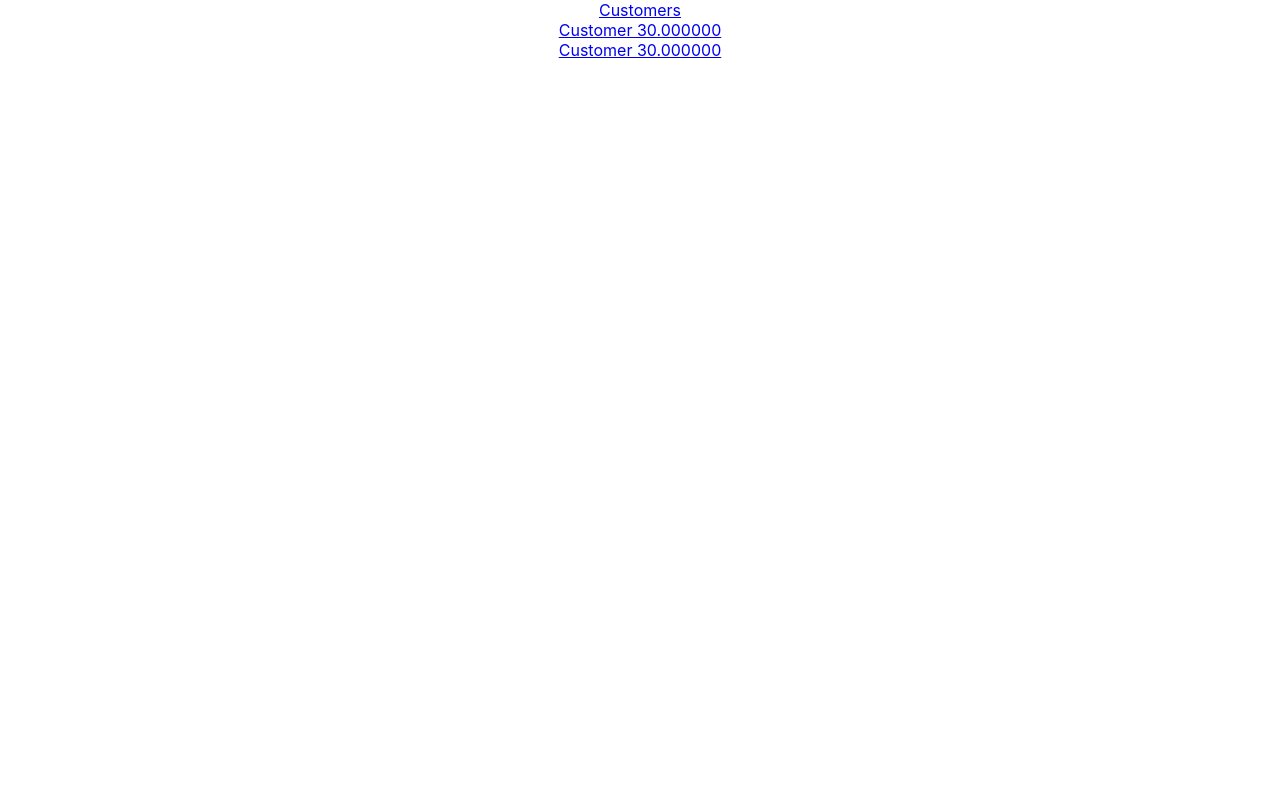
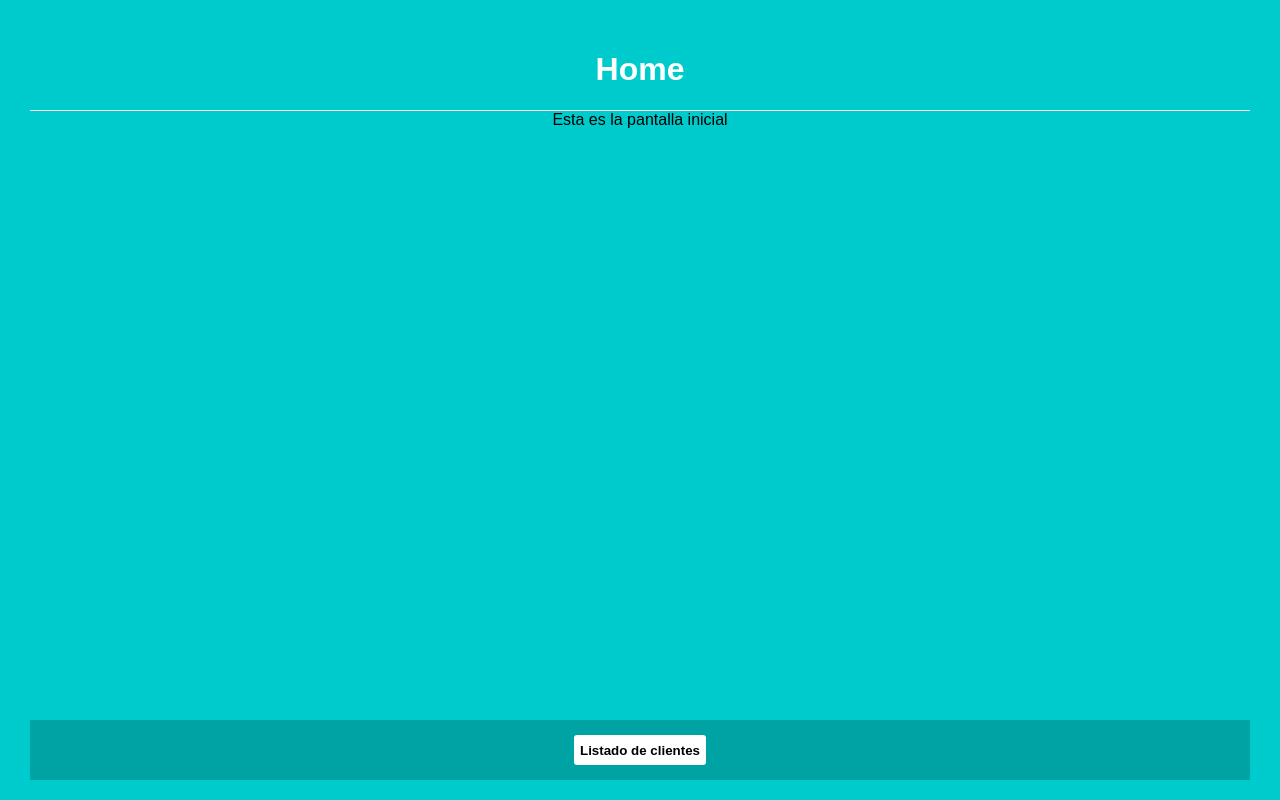
Before and after one commit to aferrerdev/reactjs-bootcamp, a React (Create React App) app in the folder customers-app/: page / in a window 1280 px wide. Built offline with nearby package versions, Linux system fonts and the light colour scheme.

Commit message:
Add react-router

```diff
--- a/customers-app/src/App.js
+++ b/customers-app/src/App.js
@@ -1,19 +1,20 @@
-import React from 'react';
-import { Link, BrowserRouter as Router } from 'react-router-dom';
+import React, { Component } from 'react';
+import { Link, BrowserRouter as Router, Route } from 'react-router-dom';
 import './App.css';
+import HomeContainer from './containers/HomeContainer';
+
+class App extends Component {
 
 
-function App() {
+  render() {
     return (
       <Router>
         <div className="App">
-        <Link to="/customers">Customers</Link><br />
-        <Link to="/customers/3000000">Customer 30.000000</Link><br />
-        <Link to="/customers/3000000/edit">Customer 30.000000</Link>
+          <Route exact path="/" component={HomeContainer}></Route>
         </div>
       </Router>
-
     );
+  }
 }
 
 export default App;
--- /dev/null
+++ b/customers-app/src/containers/HomeContainer.js
@@ -0,0 +1,36 @@
+import React, { Component } from 'react';
+import PropTypes from 'prop-types';
+import { withRouter } from 'react-router-dom';
+import AppFrame from '../components/AppFrame';
+import CustomerActions from '../components/CustomerActions';
+
+class HomeContainer extends Component {
+
+    handleOnClick = () => {
+        this.props.history.push('/customers');
+    }
+
+    render() {
+        return (
+            <div>
+                <AppFrame
+                    header='Home'
+                    body={
+                        <div>
+                            Esta es la pantalla inicial
+                            <CustomerActions>
+                                <button onClick={this.handleOnClick}>Listado de clientes</button>
+                            </CustomerActions>
+                        </div>
+                    }>
+                </AppFrame>
+            </div>
+        );
+    }
+}
+
+HomeContainer.propTypes = {
+
+};
+
+export default withRouter(HomeContainer);
--- a/customers-app/src/index.css
+++ b/customers-app/src/index.css
@@ -11,3 +11,166 @@ code {
   font-family: source-code-pro, Menlo, Monaco, Consolas, 'Courier New',
     monospace;
 }
+
+body {
+  margin: 0;
+  padding: 0;
+  font-family: sans-serif;
+}
+
+
+.app-frame {
+  margin: 0;
+  padding: 30px;
+  box-sizing: border-box;
+  width: 100vw;
+  height: 100vh;
+  background: #00cbcc;
+}
+
+.customers-actions {
+  margin: 0;
+  position: absolute;
+  bottom: 20px;
+  left: 30px;
+  background: rgba(0,0,0,0.2);
+  padding: 10px;
+  width: calc(100% - 80px);
+}
+
+.customers-actions button {
+  background: white;
+  min-width: 100px;
+  height: 30px;
+  margin: 5px;
+  border-style: none;
+  border-radius: 3px;
+  font-weight: bolder;
+}
+
+.customers-actions button:hover {
+  background: #F0F0F0;
+  border-style: solid;
+}
+
+.customers-list .customers-list-item {
+  width: 100%;
+  background: #FFF;
+  transition: 500ms;
+  height: 40px;
+}
+
+.customers-list .customers-list-item:nth-child(even) {
+  background: #EEE;
+}
+
+.customers-list .customers-list-item:hover {
+  background: #84adad3a;
+  border: 1px solid;
+}
+
+.customers-list-item .field {
+  width: 160px;
+  margin: 1px;
+  padding: 4px;
+  overflow: hidden;
+  display: inline-block;
+  line-height: 40px;
+}
+.customers-list-item .field:first-child {
+  width: 70%;
+  margin: 0;
+  box-sizing: border-box;
+}
+
+.customers-list-item .field {
+  width: 15%;
+  margin: 0;
+  box-sizing: border-box;
+}
+
+
+.customers-list-item .field:first-child > a {
+  color: #222;
+  text-decoration: none;
+  font-weight: bolder;
+}
+
+.customers-list-item .field a {
+  color: #666;
+  text-decoration: none;
+
+}
+
+.app-frame p {
+  color: white;
+  font-size: 10px;
+  font-style: italic;
+}
+
+.app-frame form {
+  width: 100%;
+  background: rgba(255,255,255,0.5);
+  padding: 20px;
+  box-sizing: border-box;
+  border-radius: 5px;
+}
+
+.app-frame form label {
+  width: 100%;
+  display: inline-block;
+  margin-top: 10px;
+  color: rgba(0,0,0,0.7);
+  font-size: 12px;
+}
+
+.app-frame form input {
+  font-size: 18px;
+  font-style: bolder;
+}
+
+.app-frame form span {
+  color: red;
+  margin: 5px;
+  font-size: 10px;
+  font-style: italic;
+}
+
+
+.app-header {
+  border: 0;
+  border-bottom: 1px;
+  border-style: solid;
+  border-color: white;
+}
+
+.app-header h1 {
+  color: white;
+}
+
+.app-frame h2 {
+  font-weight: lighter;
+  font-size: 1.3em;
+}
+
+img {
+  border-radius: 4px;
+  padding-top: 20px;
+  padding-bottom: 20px;
+  overflow: hidden;
+  height: 300px;
+  margin: 0 auto;
+  display: block;
+}
+
+.customer-data strong {
+  width: 100%;
+  display: inline-block;
+  margin-top: 10px;
+  color: #333;
+  font-size: 11px;
+}
+
+.customer-data strong {
+  font-size: 20px;
+}
```
Also changed, not shown: customers-app/src/components/CustomerEdit.js (added, +19 -0 lines). Lines whose indentation alone changed are shown as unchanged.
